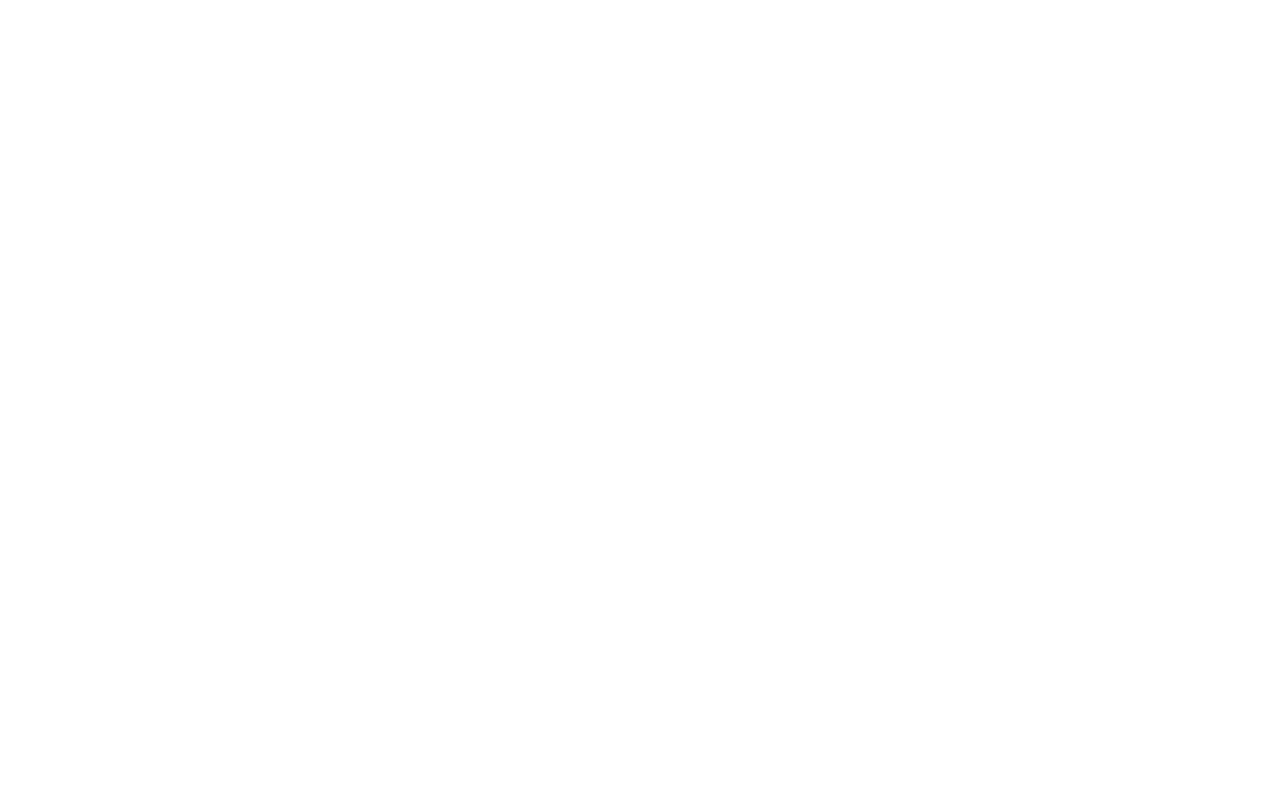
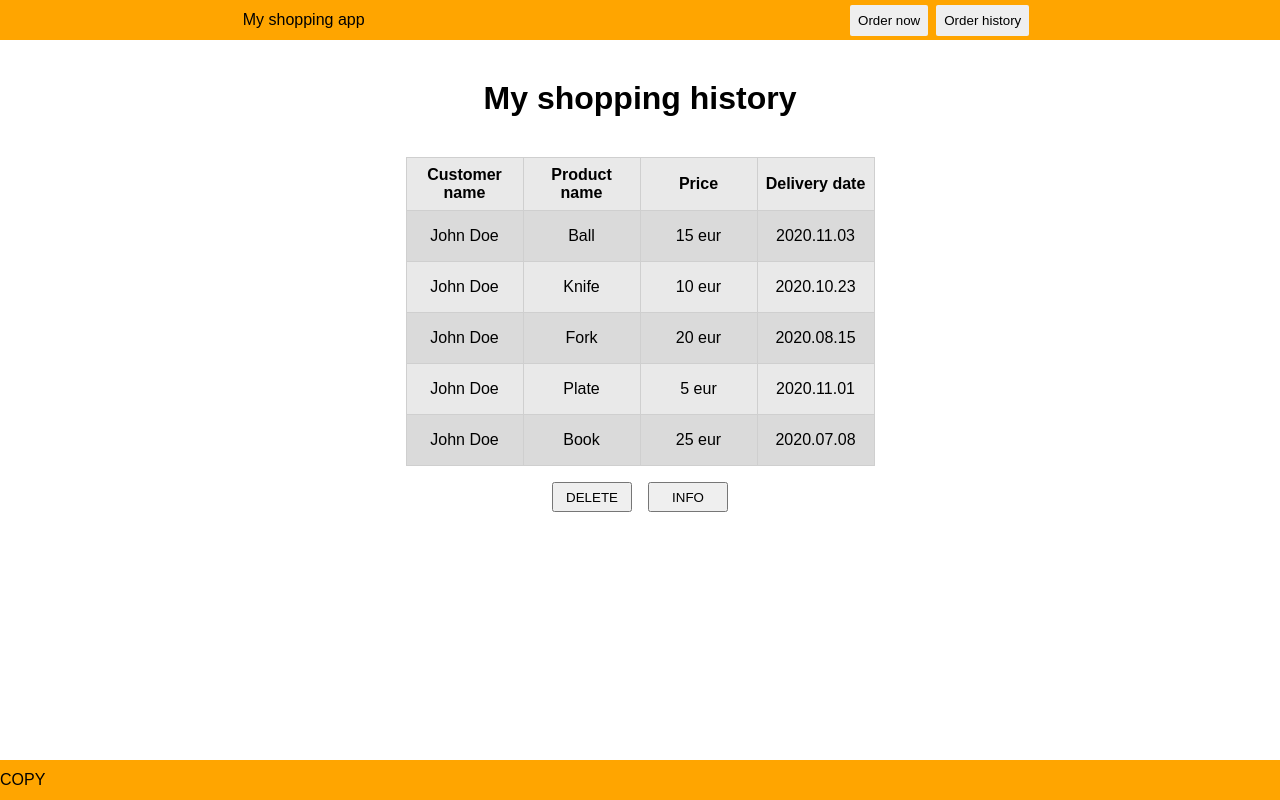
Before and after one commit to IgnasVeleckis/order, an Angular app in the folder credit-app/: page /order/order-history in a window 1280 px wide. Before the commit this address led to /. Built offline with nearby package versions, Linux system fonts and the light colour scheme.

Commit message:
'TransitioningToOrderApp'

```diff
--- a/credit-app/src/app/app-routing.module.ts
+++ b/credit-app/src/app/app-routing.module.ts
@@ -14,16 +14,16 @@
     component: LandingComponent
   },
   {
-    path: "credit",
+    path: "order",
     component: MainComponent,
     children: [
 
       {
-        path: "get",
+        path: "form",
         component: CreditComponent
       },
       {
-        path: "credit-history",
+        path: "order-history",
         component: CreditHistoryComponent
       }
     ]
--- a/credit-app/src/app/credit-history/components/table/table.component.html
+++ b/credit-app/src/app/credit-history/components/table/table.component.html
@@ -1,19 +1,18 @@
 <div class="flex direction-column align-center mt-5">
     <table>
         <tr class="header">
-            <th>First name</th>
-            <th>Last name</th>
-            <th>Size</th>
-            <th>Payment day</th>
-            <th>Duration</th>
+            <th>Customer name</th>
+            <th>Product name</th>
+            <th>Price</th>
+            <th>Delivery date</th>
         </tr>
         <tr class="history-unit" *ngFor="let row of tableData" (click)="alert(row)">
-            <td>John</td>
+            <td>{{row.firstName }} {{row.lastName}}</td>
             <!-- name and lastname form landing if registred and if not then credit form-->
-            <td>Doe</td>
-            <td>{{row.creditSize}}</td>
-            <td>{{row.creditPayday}}</td>
-            <td>{{row.creditDuration}}</td>
+
+            <td>{{row.productName}}</td>
+            <td>{{row.productPrice}} eur</td>
+            <td>{{row.deliveryDate}}</td>
         </tr>
     </table>
 
--- a/credit-app/src/app/credit-history/components/table/table.component.scss
+++ b/credit-app/src/app/credit-history/components/table/table.component.scss
@@ -23,6 +23,7 @@
                 width: 100px;
                 border: 1px solid rgb(207, 207, 207);
                 padding: 1rem .5rem;
+                text-align: center;
                 color: $color-primary;
             }
         }
--- a/credit-app/src/app/credit-history/components/table/table.component.ts
+++ b/credit-app/src/app/credit-history/components/table/table.component.ts
@@ -10,37 +10,37 @@
     {
       firstName: 'John',
       lastName: 'Doe',
-      creditSize: 10000,
-      creditPayday: 15,
-      creditDuration: 24
+      productName: 'Ball',
+      productPrice: 15,
+      deliveryDate: '2020.11.03'
     },
     {
-      firstName: 'Jim',
-      lastName: 'Halpert',
-      creditSize: 2000,
-      creditPayday: 10,
-      creditDuration: 12
+      firstName: 'John',
+      lastName: 'Doe',
+      productName: 'Knife',
+      productPrice: 10,
+      deliveryDate: '2020.10.23'
     },
     {
-      firstName: 'Dwight',
-      lastName: 'Schrute',
-      creditSize: 9000,
-      creditPayday: 20,
-      creditDuration: 24
+      firstName: 'John',
+      lastName: 'Doe',
+      productName: 'Fork',
+      productPrice: 20,
+      deliveryDate: '2020.08.15'
     },
     {
-      firstName: 'Angela',
-      lastName: 'Kinsey',
-      creditSize: 1500,
-      creditPayday: 5,
-      creditDuration: 36
+      firstName: 'John',
+      lastName: 'Doe',
+      productName: 'Plate',
+      productPrice: 5,
+      deliveryDate: '2020.11.01'
     },
     {
-      firstName: 'Kevin',
-      lastName: 'Malone',
-      creditSize: 5000,
-      creditPayday: 25,
-      creditDuration: 72
+      firstName: 'John',
+      lastName: 'Doe',
+      productName: 'Book',
+      productPrice: 25,
+      deliveryDate: '2020.07.08'
     },
   ]
   constructor() { }
--- a/credit-app/src/app/credit-history/components/title/title.component.html
+++ b/credit-app/src/app/credit-history/components/title/title.component.html
@@ -1 +1 @@
-<h1 class="flex justify-center mt-5">My credit history</h1>
+<h1 class="flex justify-center mt-5">My shopping history</h1>
--- a/credit-app/src/app/landing/containers/landing/landing.component.html
+++ b/credit-app/src/app/landing/containers/landing/landing.component.html
@@ -1,4 +1,5 @@
 <div class="landing flex direction-column justify-center align-center">
-    <h1 class="mb-5">Get Credit Now!</h1>
-    <app-button text="Start!" routerLink="/credit/get"></app-button>
+    <h1 class="mb-5">Shop Now!</h1>
+    <app-button text="Start!" routerLink="/order/form"></app-button>
+    <app-button text="Register!" routerLink="/register"></app-button>
 </div>
--- a/credit-app/src/app/layout/components/header/header.component.html
+++ b/credit-app/src/app/layout/components/header/header.component.html
@@ -1,7 +1,7 @@
 <header class="flex justify-around align-center">
-    <span>My credit app</span>
+    <span>My shopping app</span>
     <div class="nav flex justify-around">
-        <app-button text="Get credit" routerLink="/credit/get"></app-button>
-        <app-button text="My history" routerLink="/credit/credit-history"></app-button>
+        <app-button text="Order now" routerLink="/order/form"></app-button>
+        <app-button text="Order history" routerLink="/order/order-history"></app-button>
     </div>
 </header>
```
